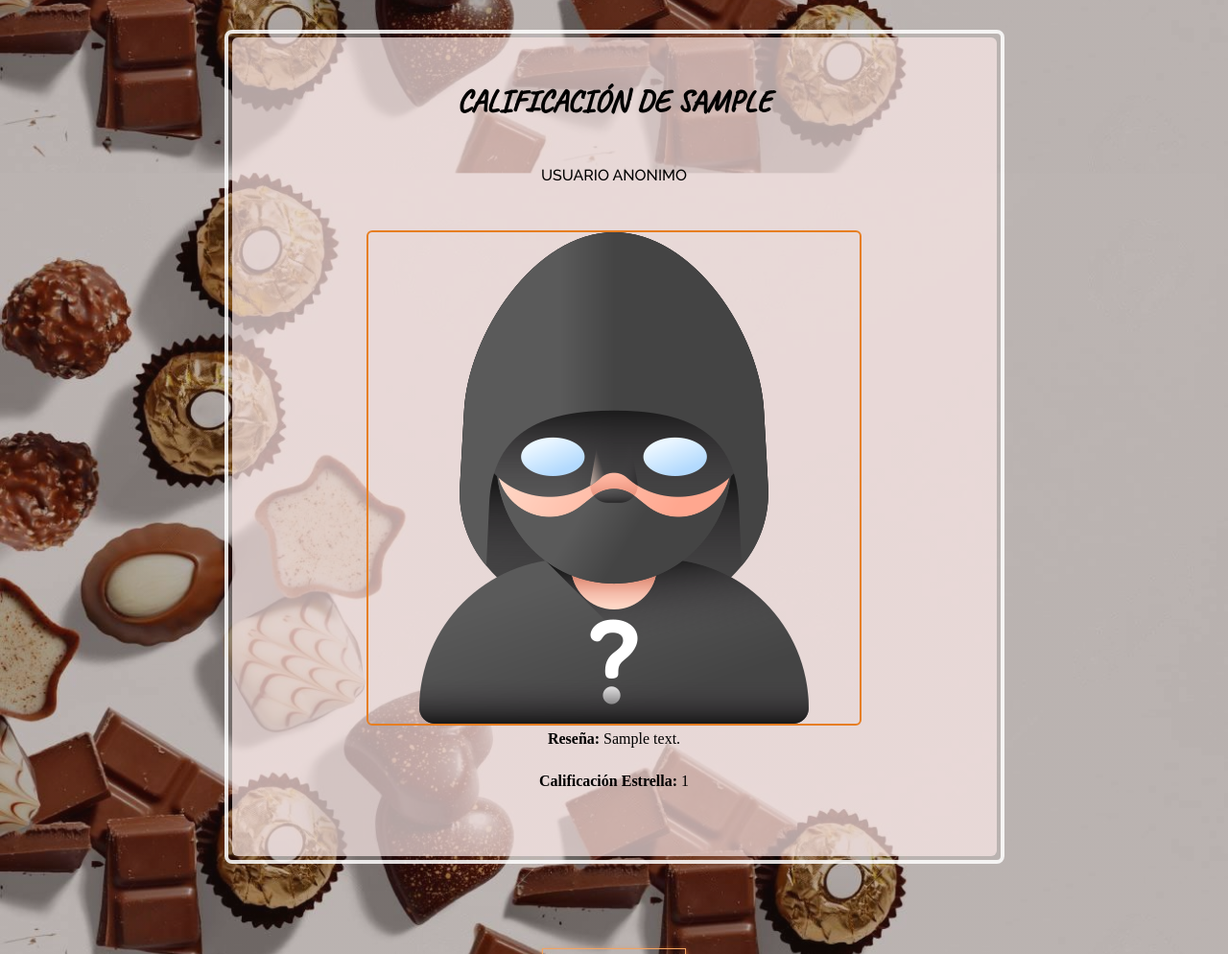
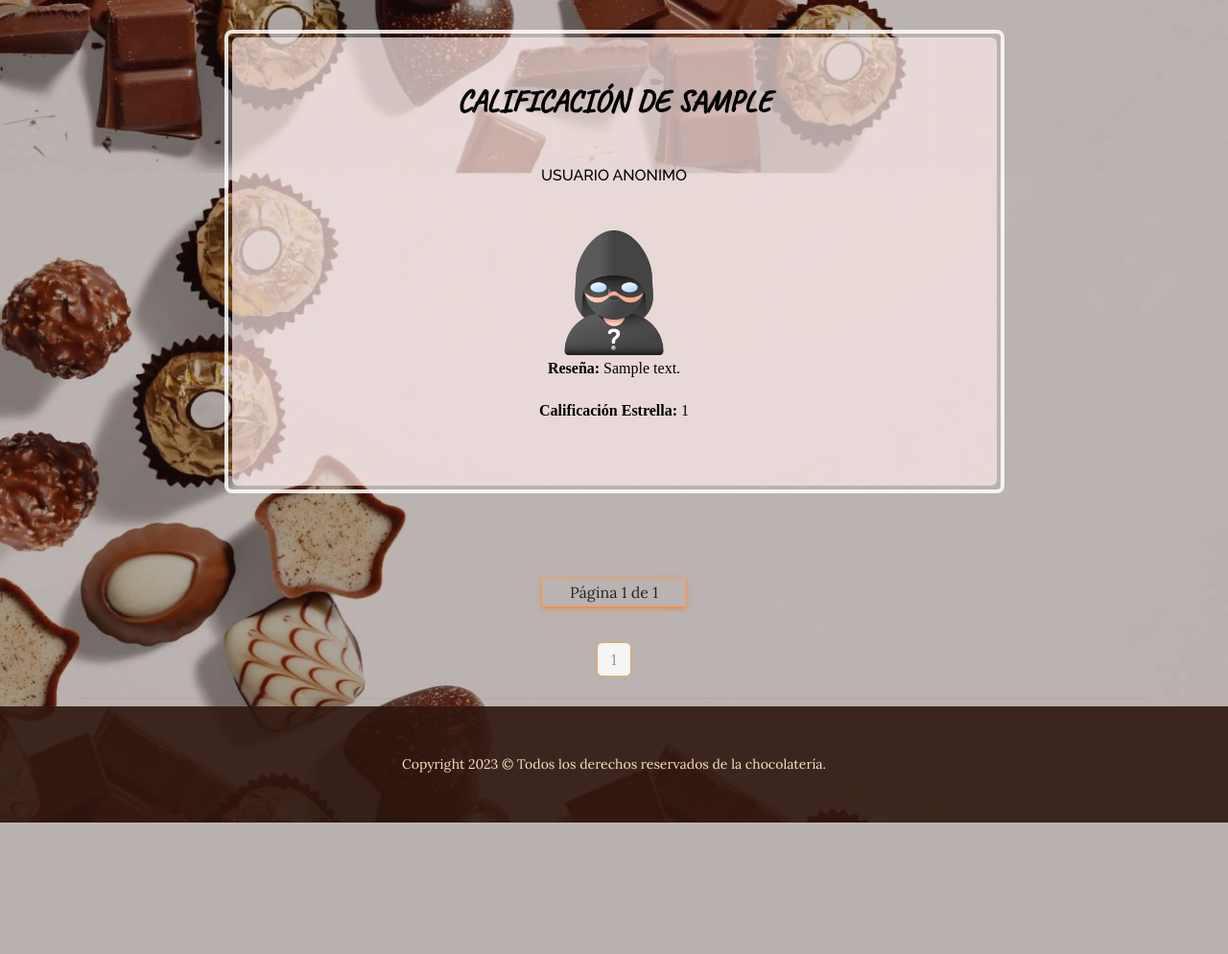
Before and after one commit to ArielitoUV/Certamen3, a Django app: page /blog/ in a window 1280 px wide. Shown: the part 1525-2519 px from the top of the page at 96% size. After the commit the page ends 2382 px from the top, so only its background shows below. Run offline with Django 3.2, Linux system fonts and the light colour scheme; tables that the repository leaves empty hold one stand-in row (values such as "Sample post"); grey boxes marked "Sample" are stand-in pictures; some libraries are stand-ins or nearby versions; some web fonts are replaced.

Commit message:
adios xd

```diff
--- a/practica/core/templates/core/blog.html
+++ b/practica/core/templates/core/blog.html
@@ -53,8 +53,7 @@
                                 <h6 class="section-heading mb-5">
                                     <span class="text-center">Usuario Anonimo</span>
                                 </h6>
-                                <img class="intro-img img-fluid mb-3 mb-lg-0 rounded img-with-border" src="{% static 'core/assets/img/anonimo.png' %}"alt="Coffee Introduction" />
-                                <p><strong>Reseña:</strong> {{ calificacion.text }}</p>
+                                <img class="anonimo" src="{% static 'core/assets/img/anonimo.png' %}" alt="Coffee Introduction" width="130" />                                <p><strong>Reseña:</strong> {{ calificacion.text }}</p>
                                 <p><strong>Calificación Estrella:</strong> {{ calificacion.calificacion_estrella }}</p>
                             </div>
                         {% empty %}
```
